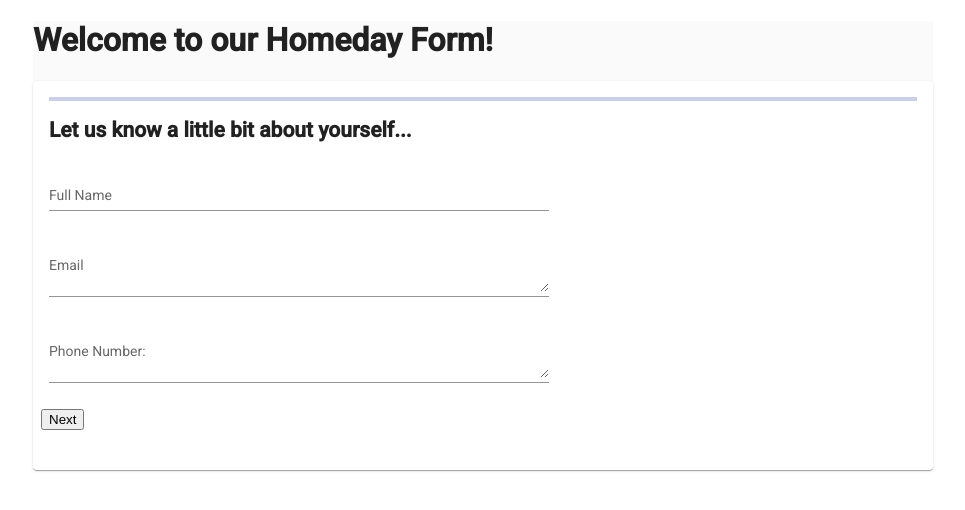
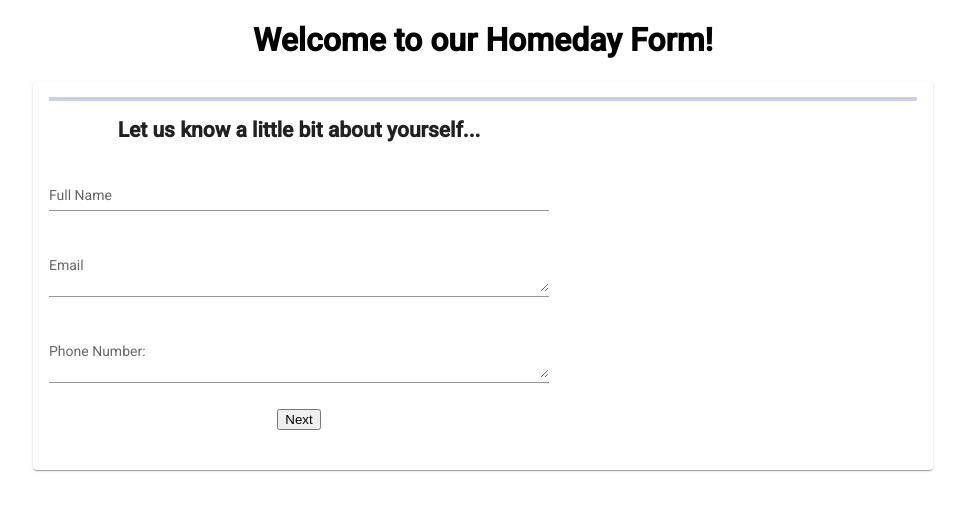
Before and after one commit to RichardOtvos/homeday-app, an Angular app: page /application-form in a window 1280 px wide. Shown: the top 510 px of the page, without its empty margins (157-1122 px from the left). Built offline with nearby package versions, Linux system fonts and the light colour scheme.

Commit message:
Refactors common styling into it's own file

```diff
--- a/src/app/app.component.html
+++ b/src/app/app.component.html
@@ -1,4 +1,4 @@
-<div class="mat-app-background basic-container">
+<div class="basic-container">
   <h1>Welcome to our Homeday Form!</h1>
   <router-outlet></router-outlet>
 </div>
--- a/src/app/app.component.scss
+++ b/src/app/app.component.scss
@@ -1,4 +1,5 @@
 .basic-container{
   max-width: 900px;
   margin: auto;
+  text-align: center;
 }
--- /dev/null
+++ b/src/app/application-form/shared-form-styles.scss
@@ -0,0 +1,10 @@
+form {
+  min-width: 150px;
+  max-width: 500px;
+  width: 100%;
+  margin: 60px auto auto;
+
+  .mat-form-field {
+    width: 100%
+  }
+}
```
Also changed, not shown: src/app/application-form/application-form.component.html (+4 -3 lines).
